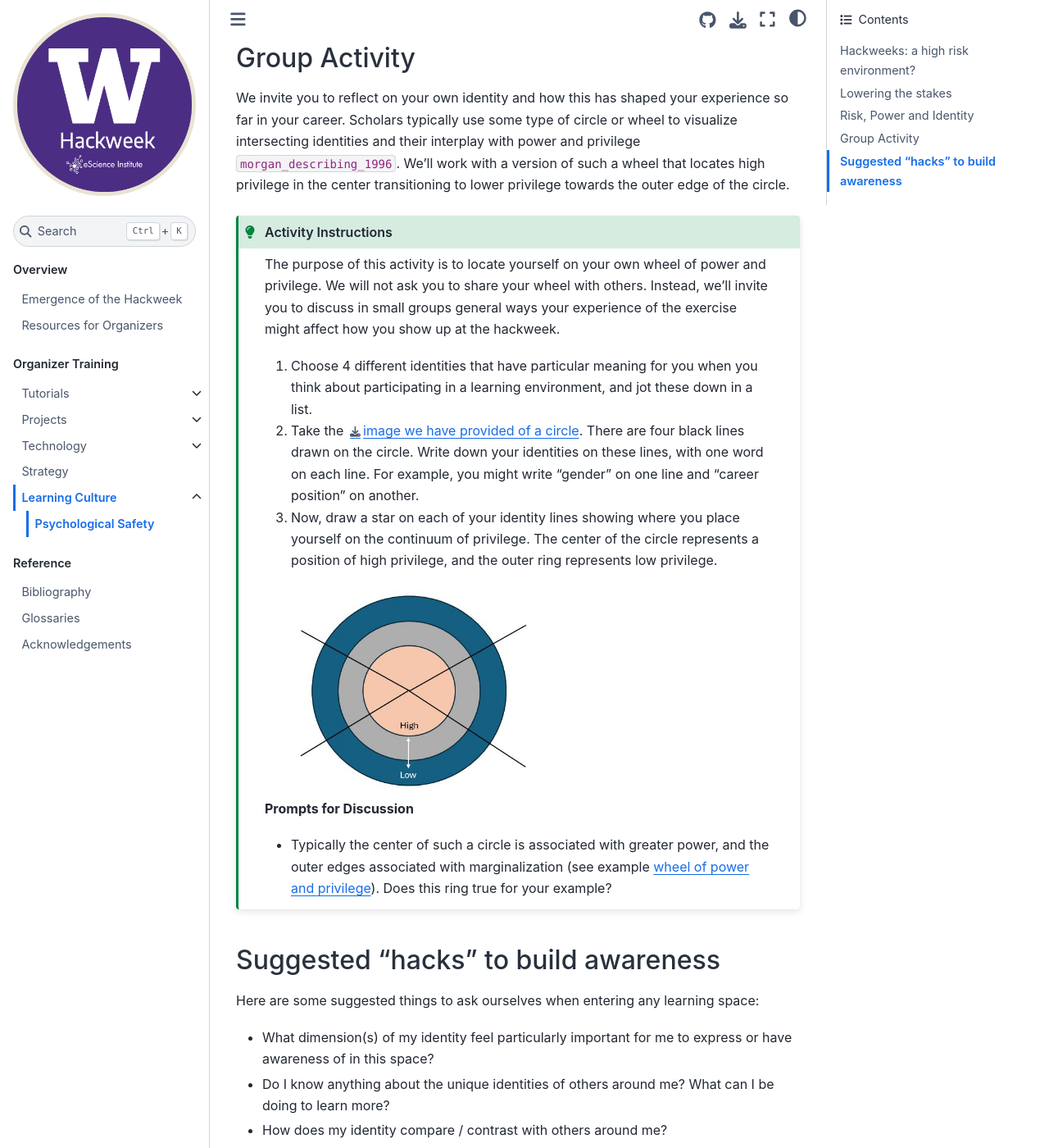
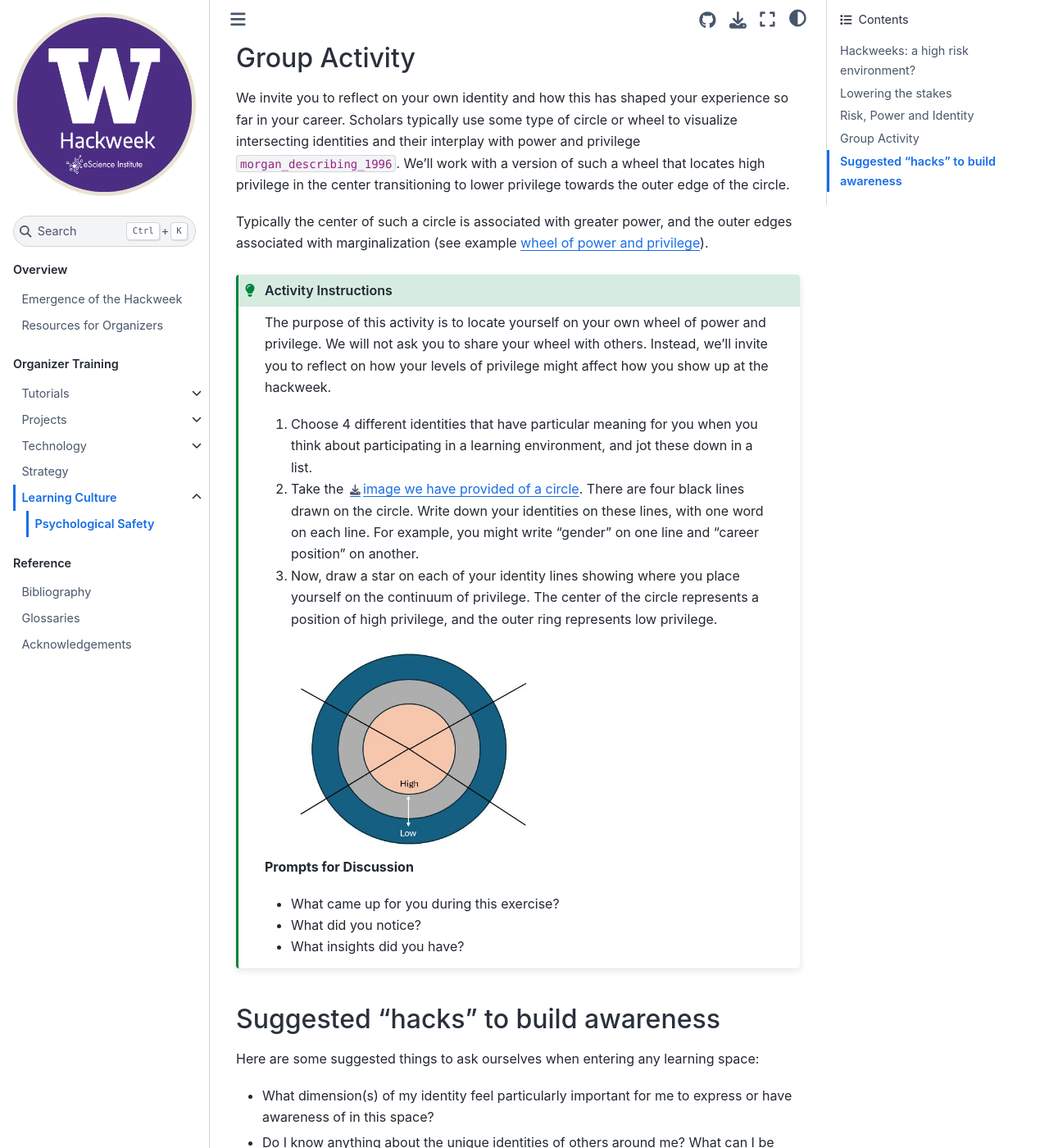
Before and after one commit to uwhackweek/hackweeks-as-a-service, a Jupyter Book: the page built from docs/training/culture/psychological-safety.md, in a window 1280 px wide and 1400 px high, scrolled down 4192 px. Shown: the whole window at 82% size. Built offline with Jupyter Book 1.0.4 settings and Sphinx 7.4.7 and the Sphinx Book theme 1.1.4, drawn with Linux system fonts in a browser that asks for light colours; cross-references to code outside the pages are shown as plain code; some of the changed text lies outside the part shown.

Commit message:
small updates

````diff
--- a/docs/training/culture/psychological-safety.md
+++ b/docs/training/culture/psychological-safety.md
@@ -168,12 +168,16 @@
 a version of such a wheel that locates high privilege in the center
 transitioning to lower privilege towards the outer edge of the circle.
 
+Typically the center of such a circle is associated with greater power,
+and the outer edges associated with marginalization (see example
+[wheel of power and privilege](https://usq.pressbooks.pub/app/uploads/sites/53/2022/05/Power.jpg)).
+
 :::{admonition} Activity Instructions
 :class: tip
 The purpose of this activity is to locate yourself on your own wheel of power
 and privilege. We will not ask you to share your wheel with others. Instead,
-we'll invite you to discuss in small groups general ways your experience of
-the exercise might affect how you show up at the hackweek.
+we'll invite you to reflect on how your levels of privilege might affect
+how you show up at the hackweek.
 1. Choose 4 different identities that have particular meaning for you when
 you think about participating in a learning environment, and jot these down
 in a list.
@@ -194,10 +198,10 @@
 ```
 
 **Prompts for Discussion**
-* Typically the center of such a circle is associated with greater power,
-and the outer edges associated with marginalization (see example
-[wheel of power and privilege](https://usq.pressbooks.pub/app/uploads/sites/53/2022/05/Power.jpg)).
-Does this ring true for your example?
+* What came up for you during this exercise?
+* What did you notice?
+* What insights did you have?
+
 :::
 
 ## Suggested "hacks" to build awareness
````
Also changed, not shown: other parts of docs/training/culture/psychological-safety.md (+1 -1 lines).
